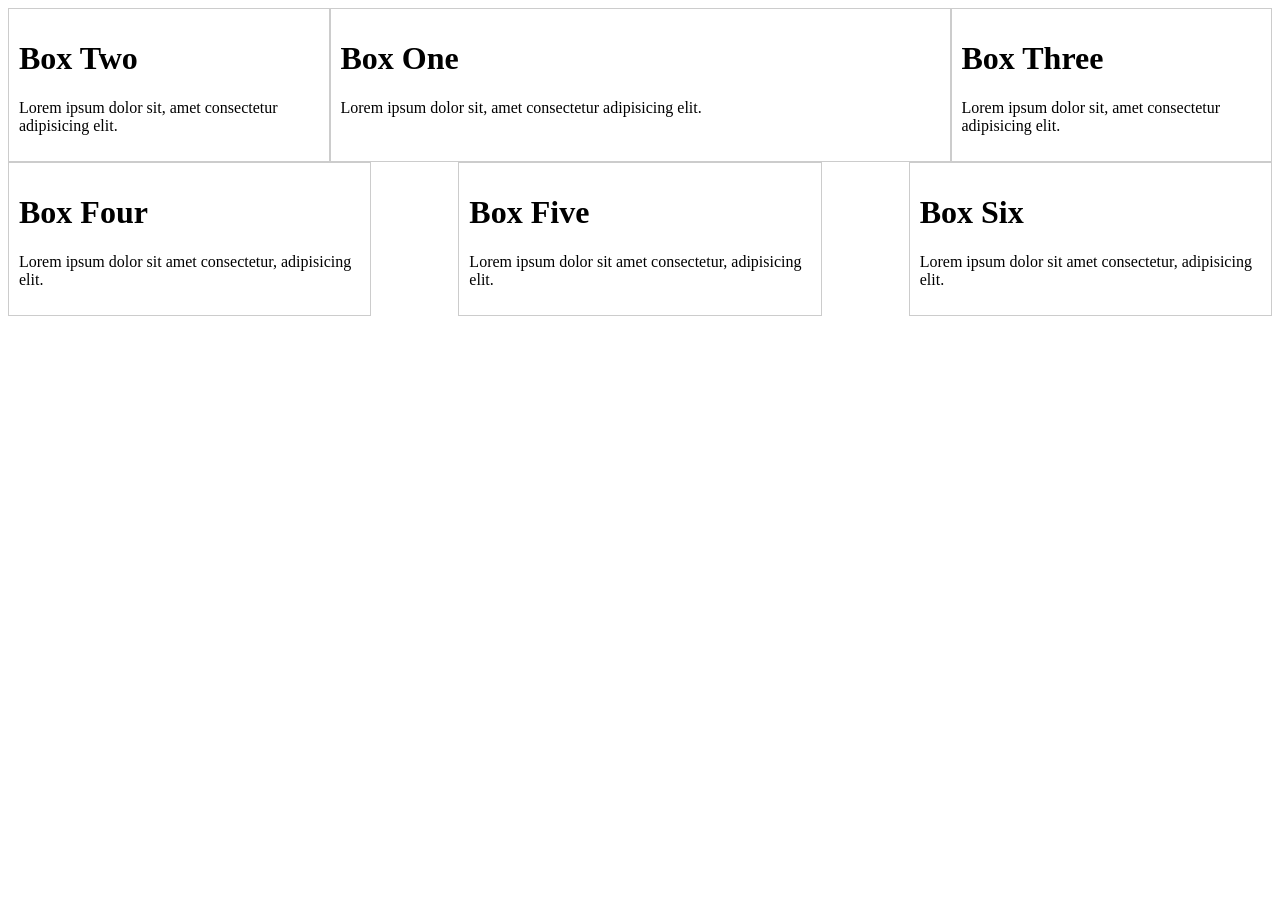
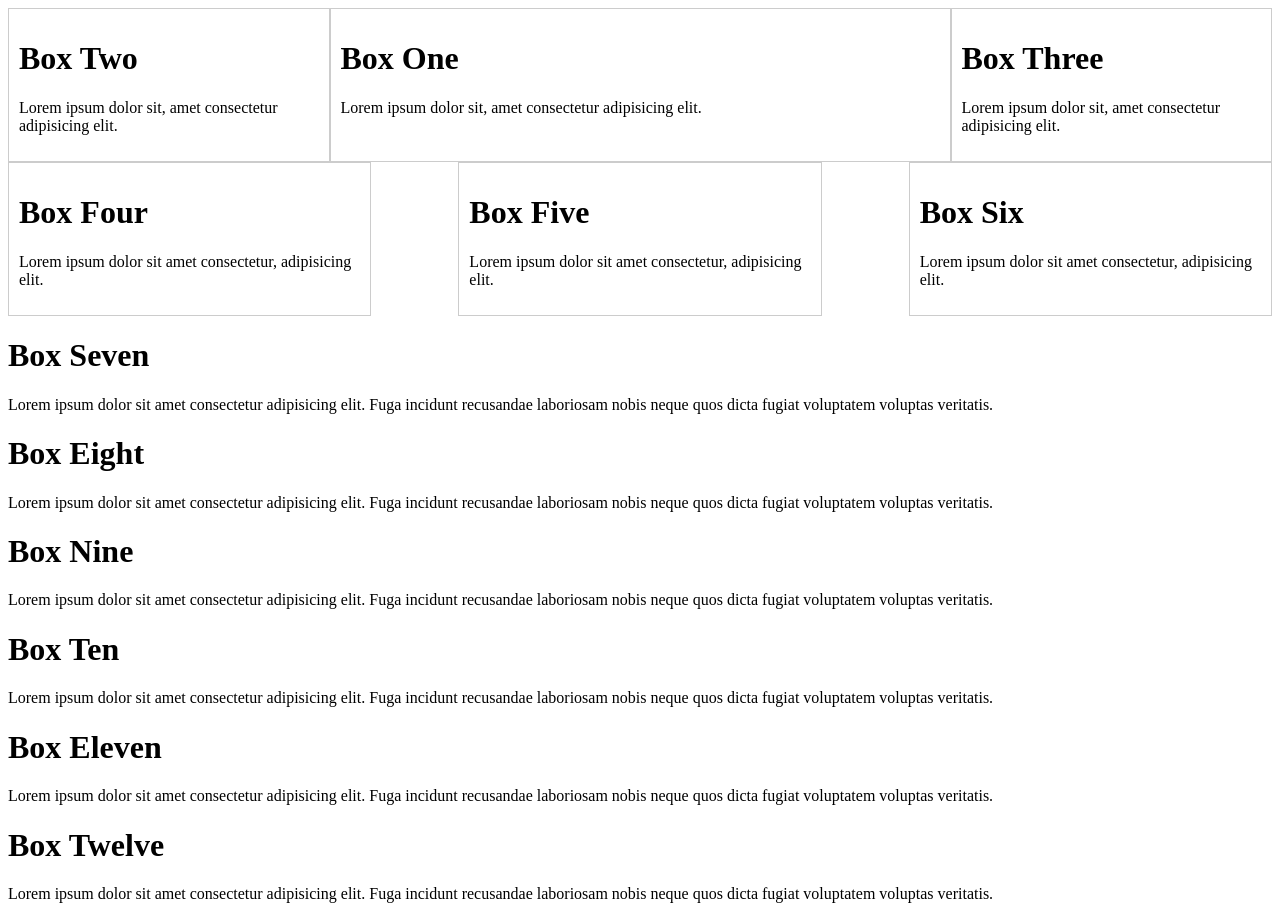
Before and after one commit to infiniteoo/HTMLCSS-flexbox_in_20_mins, a plain HTML site: page index.html in a window 1280 px wide. Before the commit the page ends 800 px from the top, so only its background shows below. Drawn offline with Linux system fonts and the light colour scheme.

Commit message:
implemented more markup for our container-3 which houses box seven through twelve

```diff
--- a/index.html
+++ b/index.html
@@ -37,5 +37,56 @@
         <p>Lorem ipsum dolor sit amet consectetur, adipisicing elit.</p>
       </div>
     </div>
+
+    <div class="container-3">
+      <div class="container-3-box">
+        <h1>Box Seven</h1>
+        <p>
+          Lorem ipsum dolor sit amet consectetur adipisicing elit. Fuga incidunt
+          recusandae laboriosam nobis neque quos dicta fugiat voluptatem
+          voluptas veritatis.
+        </p>
+      </div>
+      <div class="container-3-box">
+        <h1>Box Eight</h1>
+        <p>
+          Lorem ipsum dolor sit amet consectetur adipisicing elit. Fuga incidunt
+          recusandae laboriosam nobis neque quos dicta fugiat voluptatem
+          voluptas veritatis.
+        </p>
+      </div>
+      <div class="container-3-box">
+        <h1>Box Nine</h1>
+        <p>
+          Lorem ipsum dolor sit amet consectetur adipisicing elit. Fuga incidunt
+          recusandae laboriosam nobis neque quos dicta fugiat voluptatem
+          voluptas veritatis.
+        </p>
+      </div>
+      <div class="container-3-box">
+        <h1>Box Ten</h1>
+        <p>
+          Lorem ipsum dolor sit amet consectetur adipisicing elit. Fuga incidunt
+          recusandae laboriosam nobis neque quos dicta fugiat voluptatem
+          voluptas veritatis.
+        </p>
+      </div>
+      <div class="container-3-box">
+        <h1>Box Eleven</h1>
+        <p>
+          Lorem ipsum dolor sit amet consectetur adipisicing elit. Fuga incidunt
+          recusandae laboriosam nobis neque quos dicta fugiat voluptatem
+          voluptas veritatis.
+        </p>
+      </div>
+      <div class="container-3-box">
+        <h1>Box Twelve</h1>
+        <p>
+          Lorem ipsum dolor sit amet consectetur adipisicing elit. Fuga incidunt
+          recusandae laboriosam nobis neque quos dicta fugiat voluptatem
+          voluptas veritatis.
+        </p>
+      </div>
+    </div>
   </body>
 </html>
--- a/style.css
+++ b/style.css
@@ -1,4 +1,4 @@
-@media (min-width: 768px) {
+@media (min-width: 468px) {
   .container-1 {
     display: flex;
     /*  align-items: flex-end;
```
